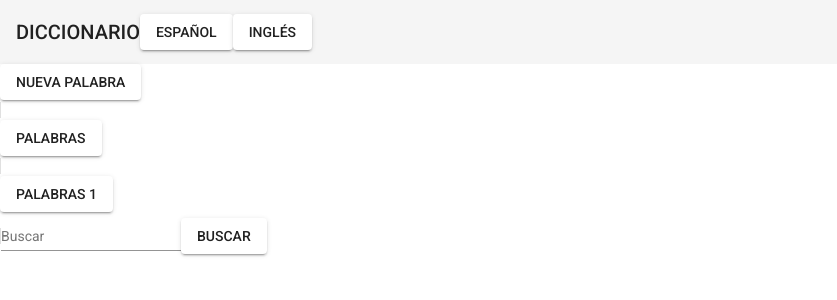
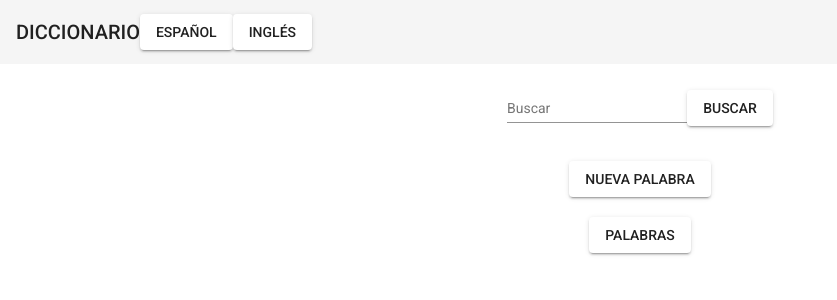
Before and after one commit to albertovicentecampos/diccionario, an Angular app: page /espanol in a window 1280 px wide. Shown: the top 300 px of the page, without its empty margins (0-837 px from the left). Built offline with nearby package versions, Linux system fonts and the light colour scheme.

Commit message:
modificaciones

```diff
--- a/src/app/espanol/infraestructure/editar-espanol/editar-espanol.component.html
+++ b/src/app/espanol/infraestructure/editar-espanol/editar-espanol.component.html
@@ -1,3 +1,5 @@
+<button mat-raised-button (click)="goBack()">Volver</button>
+
 <h1>{{title}}</h1>
 
 <div class="edicion">
--- a/src/app/espanol/infraestructure/editar-espanol/editar-espanol.component.ts
+++ b/src/app/espanol/infraestructure/editar-espanol/editar-espanol.component.ts
@@ -49,6 +49,8 @@ export class EditarEspanolComponent implements OnInit {
     })
   }
 
-
+  goBack() {
+    this.route.navigate(['/palabraslista']);
+    }
 
 }
--- a/src/app/espanol/infraestructure/inicio-espanol/inicio-espanol.component.html
+++ b/src/app/espanol/infraestructure/inicio-espanol/inicio-espanol.component.html
@@ -1,25 +1,17 @@
-<mat-drawer mode="side" opened>
-    <button mat-raised-button (click)="openDialog()"> NUEVA PALABRA </button>
-</mat-drawer>
-<mat-drawer mode="side" opened>
-    <button mat-raised-button (click)="lista()"> PALABRAS  </button>
-</mat-drawer>
-<mat-drawer mode="side" opened>
-    <button mat-raised-button (click)="listaa()"> PALABRAS 1  </button>
-</mat-drawer>
-<!-- <mat-drawer mode="side" opened>
-    <button mat-raised-button (click)="busqueda()"> BUSCAR PALABRA </button>
-</mat-drawer> -->
-
+<div class="contenedor">
+    <div>
         <mat-form-field>
             <mat-label>Buscar</mat-label>
             <form [formGroup]="registerForm">
                 <input matInput type="text" formControlName="buscar" placeholder="buscar">
             </form>
-
-    <!-- <input matInput (keyup)="buscar($event)" placeholder="buscar"> -->
         </mat-form-field>
-
         <button mat-raised-button color="#264D73" (click)="busqueda()">BUSCAR</button>
-
-<!-- <app-listado-espanol></app-listado-espanol> -->
+    </div>
+    <div>
+        <button mat-raised-button (click)="openDialog()">NUEVA PALABRA</button>
+    </div>
+    <div>
+        <button mat-raised-button (click)="listaa()">PALABRAS</button>
+    </div>
+</div>
--- a/src/app/espanol/infraestructure/inicio-espanol/inicio-espanol.component.scss
+++ b/src/app/espanol/infraestructure/inicio-espanol/inicio-espanol.component.scss
@@ -1,5 +1,9 @@
-.example-container {
-    width: 900px;
-    height: 200px;
-    border: 1px solid #555;
+  .contenedor{
+    margin: 25px;
+    display: flex;
+    flex-direction: column;
+    align-items: center;
+    justify-content: center;
+    margin-top: 20px;
+    gap: 20px;
   }
--- a/src/app/espanol/infraestructure/inicio-espanol/inicio-espanol.component.ts
+++ b/src/app/espanol/infraestructure/inicio-espanol/inicio-espanol.component.ts
@@ -62,7 +62,6 @@ export class InicioEspanolComponent implements OnInit {
 
   busqueda() {
     console.log(this.registerForm.value.buscar)
-
     this.espanolService.buscar(this.registerForm.value.buscar).subscribe(p => {
       this.pal = p;
       console.log(this.pal.palabra)
--- a/src/app/espanol/infraestructure/lista-espanol/lista-espanol.component.html
+++ b/src/app/espanol/infraestructure/lista-espanol/lista-espanol.component.html
@@ -1,3 +1,5 @@
+<button mat-raised-button (click)="goBack()">Volver</button>
+
 <mat-form-field>
   <mat-label>Buscar</mat-label>
   <input matInput (keyup)="filtrar($event)" placeholder="buscar">
@@ -5,6 +7,13 @@
 
 
 <div>PALABRAS</div>
-<div *ngFor="let p of palabras | search:filtrovalor">
-  <app-palabra-espanol (borrar)="recibirEliminar($event)" [palabra]="p"></app-palabra-espanol>
+<div *ngIf="palabras.length > 0 else nopeople">
+  <div *ngFor="let p of palabras | search:filtrovalor">
+    <app-palabra-espanol (borrar)="recibirEliminar($event)" [palabra]="p"></app-palabra-espanol>
+  </div>
 </div>
+
+
+<ng-template #nopeople>
+  <h2>No existen personas para mostrar</h2>
+</ng-template>
--- a/src/app/espanol/infraestructure/lista-espanol/lista-espanol.component.ts
+++ b/src/app/espanol/infraestructure/lista-espanol/lista-espanol.component.ts
@@ -1,4 +1,5 @@
 import { Component, OnInit } from '@angular/core';
+import { Router } from '@angular/router';
 import { EspanolService } from '../../application/services/espanol.service';
 import { Espanol } from '../../model/espanol';
 
@@ -12,7 +13,7 @@ export class ListaEspanolComponent implements OnInit {
   palabras: Espanol[] = [];
   filtrovalor=''
 
-  constructor(private espanolService: EspanolService) { }
+  constructor(private espanolService: EspanolService, private router: Router) { }
 
   ngOnInit(): void {
     this.espanolService.getPalabras().subscribe(p => {
@@ -29,4 +30,8 @@ export class ListaEspanolComponent implements OnInit {
     this.palabras = this.palabras.filter((palabra: Espanol) => palabra.id !== $event)
   }
 
+  goBack() {
+    this.router.navigate(['/espanol']);
+    }
+
 }
--- a/src/app/espanol/infraestructure/nueva-espanol/nueva-espanol.component.html
+++ b/src/app/espanol/infraestructure/nueva-espanol/nueva-espanol.component.html
@@ -14,11 +14,9 @@
                 <mat-label>Palabra * </mat-label>
                 <input matInput type="text" formControlName="palabra" placeholder="Introduzca una palabra">
                 <div class="obligatorio">
-                    <!-- <mat-error>
-                        <span class="form-text text-danger" *ngIf="campoValido('user')"> El nombre de usuario debe de
-                            tener
-                            como mínimo 5 caracteres y como máximo 10</span>
-                    </mat-error> -->
+                    <mat-error>
+                        <span class="form-text text-danger" *ngIf="campoValido('palabra')"> Campo obligatorio </span>
+                    </mat-error>
                 </div>
             </mat-form-field>
             <mat-form-field class="example-form-field" appearance="fill">
--- a/src/app/espanol/infraestructure/nueva-espanol/nueva-espanol.component.ts
+++ b/src/app/espanol/infraestructure/nueva-espanol/nueva-espanol.component.ts
@@ -1,4 +1,4 @@
-import { Component, Input, OnInit, EventEmitter, Output} from '@angular/core';
+import { Component, Input, OnInit, EventEmitter, Output } from '@angular/core';
 import { FormBuilder } from '@angular/forms';
 
 import { Validators } from '@angular/forms';
@@ -19,7 +19,7 @@ export class NuevaEspanolComponent implements OnInit {
   palabra: Espanol = inicializar();
 
   registerForm = this.formBuilder.group({
-    palabra: ['', [Validators.required, Validators.minLength(5), Validators.maxLength(10)]],
+    palabra: ['', [Validators.required]],
     descripcion: [''],
     fechaAlta: [new Date().getDate()]
     //fechaModificacion: [null]
@@ -41,19 +41,28 @@ export class NuevaEspanolComponent implements OnInit {
 
   }
 
-  insertar(): void{
+  insertar(): void {
+
+    if (this.registerForm.invalid) {
+      return;
+    } else {
       this.palabra = this.registerForm.value;
-    this.espanolService.insertar(this.palabra).subscribe(c=>{
-      this.palabra  = c;
+      this.espanolService.insertar(this.palabra).subscribe(c => {
+        this.palabra = c;
         console.log("insertada")
         this.dialogRef.close();
         this.route.navigate(["/palabraslista"])
         //this.palabraInsertada.emit(this.palabra)
       })
     }
+  }
 
   cancelar(): void {
     this.dialogRef.close();
   }
 
+  campoValido(campo: string ){
+      return this.registerForm.controls[campo].errors && this.registerForm.controls[campo].touched;
   }
+
+}
--- a/src/app/espanol/infraestructure/palabra-espanol/palabra-espanol.component.html
+++ b/src/app/espanol/infraestructure/palabra-espanol/palabra-espanol.component.html
@@ -5,10 +5,18 @@
     <mat-card-subtitle>
         {{palabra.descripcion}}
     </mat-card-subtitle>
-    PALABRAS INGLÉS
     <mat-card-subtitle>
-        <div class="example-element-description" *ngFor="let p of palabrasIng">- {{p.palabra}}</div>
+        FECHA DE CREACIÓN: {{palabra.fechaAlta}}
     </mat-card-subtitle>
+    <mat-card-subtitle>
+        ÚLTIMA MODIFICACION: {{palabra.fechaModificacion}}
+    </mat-card-subtitle>
+    <div>
+        PALABRAS INGLÉS
+        <mat-card-subtitle>
+            <div class="example-element-description" *ngFor="let p of palabrasIng">- {{p.palabra}}</div>
+        </mat-card-subtitle>
+    </div>
     <mat-card-actions>
         <button mat-raised-button color="#264D73" (click)="editar()">EDITAR</button>
         <button mat-raised-button color="warn" class="eliminar" (click)="eliminar()">ELIMINAR</button>
```
Lines whose indentation alone changed are shown as unchanged.
